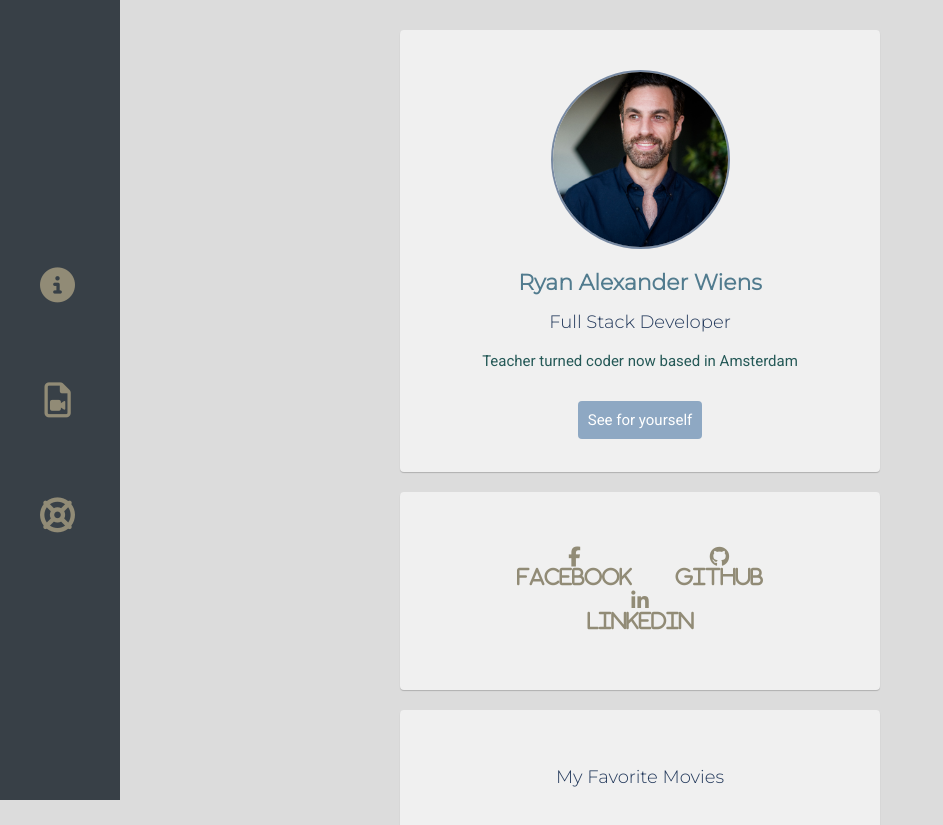
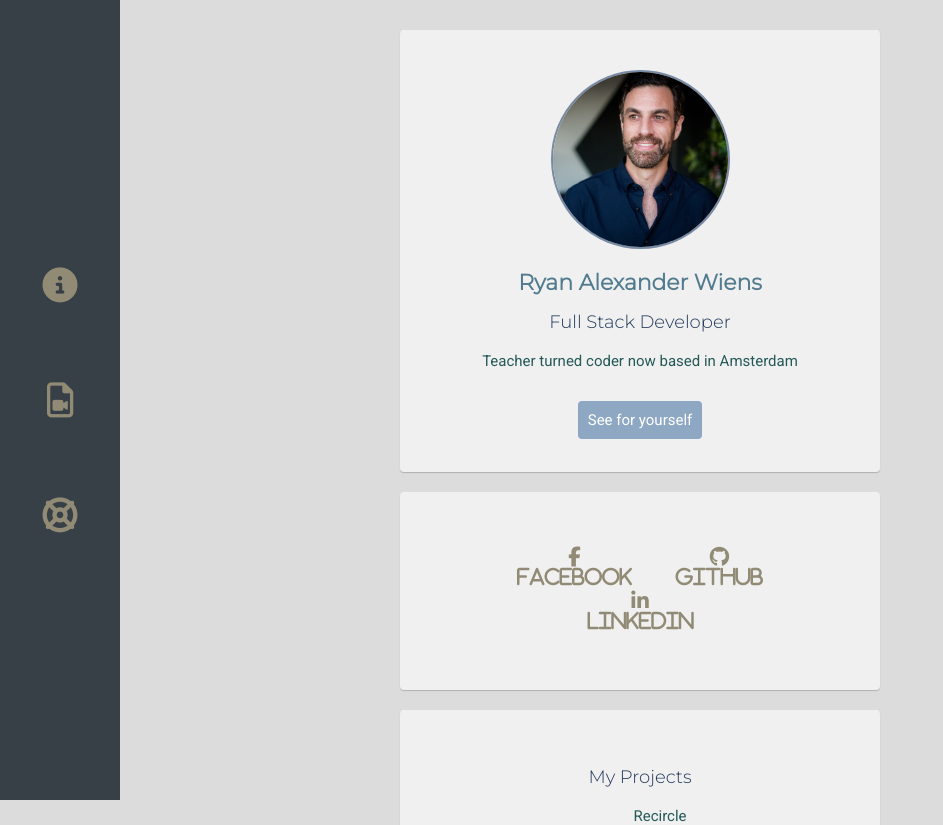
Before and after one commit to Ryan-Alexander-W/profile, a PHP site: page / in a window 1280 px wide. Shown: the top 825 px of the page, without its empty margins (0-943 px from the left). Run offline with PHP 8.4, Linux system fonts and the light colour scheme; some libraries are stand-ins or nearby versions.

Commit message:
add projects

```diff
--- a/index.html
+++ b/index.html
@@ -54,9 +54,40 @@
         </li>
       </ul>
     </div>
+
+
+<!-- projects -->
+    <div class="card text-center" id="projects">
+      <h2>My Projects</h2>
+      <ul>
+        <li>Recircle</li>
+        <li> <a href = "http://www.recircle.me/" target = "_self">
+         <img src = "images/recircle.png" class="fixed-size" alt = "recircle.com" border = "0"/>
+      </a></li>
+        <li><p>Lorem ipsum dolor sit amet, consectetur adipisicing elit. Odio earum officia rerum ipsam maiores sint accusamus minus reiciendis quae hic?</p></li>
+      </ul>
+
+      <ul>
+        <li>Bike Buddies</li>
+        <li> <a href = "https://bikebuddies-batch99.herokuapp.com/" target = "_self">
+         <img src = "images/bikebuddies.png" class="fixed-size" alt = "bike buddies" border = "0"/>
+      </a></li>
+        <li><p>Lorem ipsum dolor sit amet, consectetur adipisicing elit. Odio earum officia rerum ipsam maiores sint accusamus minus reiciendis quae hic?</p></li>
+      </ul>
+
+    </div>
+
+
+
+
+
+
+
     <!-- Favorite Movies -->
     <div class="card text-center" id="favorite-movies">
       <h2>My Favorite Movies</h2>
+
+
 
       <table id="movies">
         <tbody>
--- a/style.css
+++ b/style.css
@@ -143,6 +143,7 @@ a:hover {
   text-align: center;
   display: flex;
   align-items: center;
+  justify-content: space-around;
 }
 
 #sidebar li{
@@ -163,3 +164,19 @@ a:hover {
 
   font-size: 20.5px;
 }
+
+
+#projects {
+  margin: 10px;
+  align-items: center;
+}
+
+
+#projects ul {
+ list-style: none;
+ font-size: : 20px;
+}
+
+#projects img {
+  width: 350px;
+}
```
Also changed, not shown: 3 other files. Lines whose indentation alone changed are shown as unchanged.
